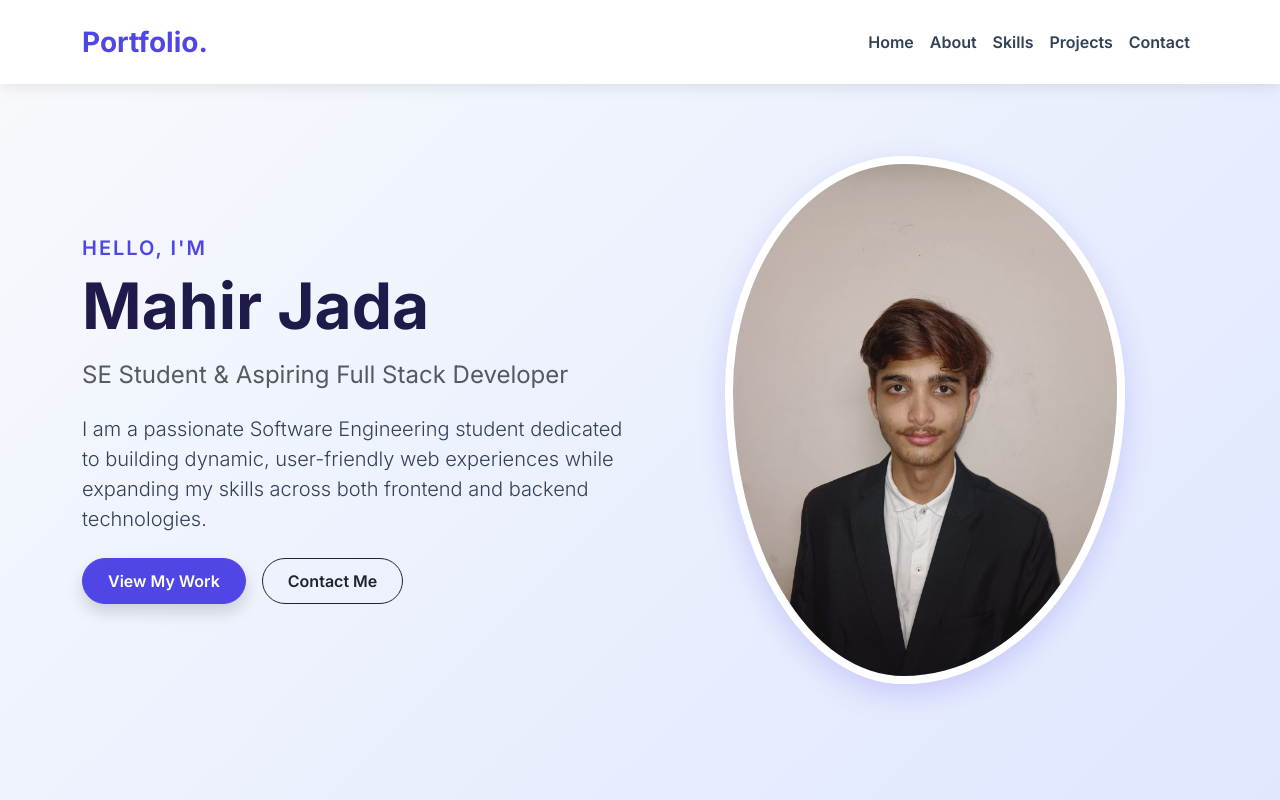
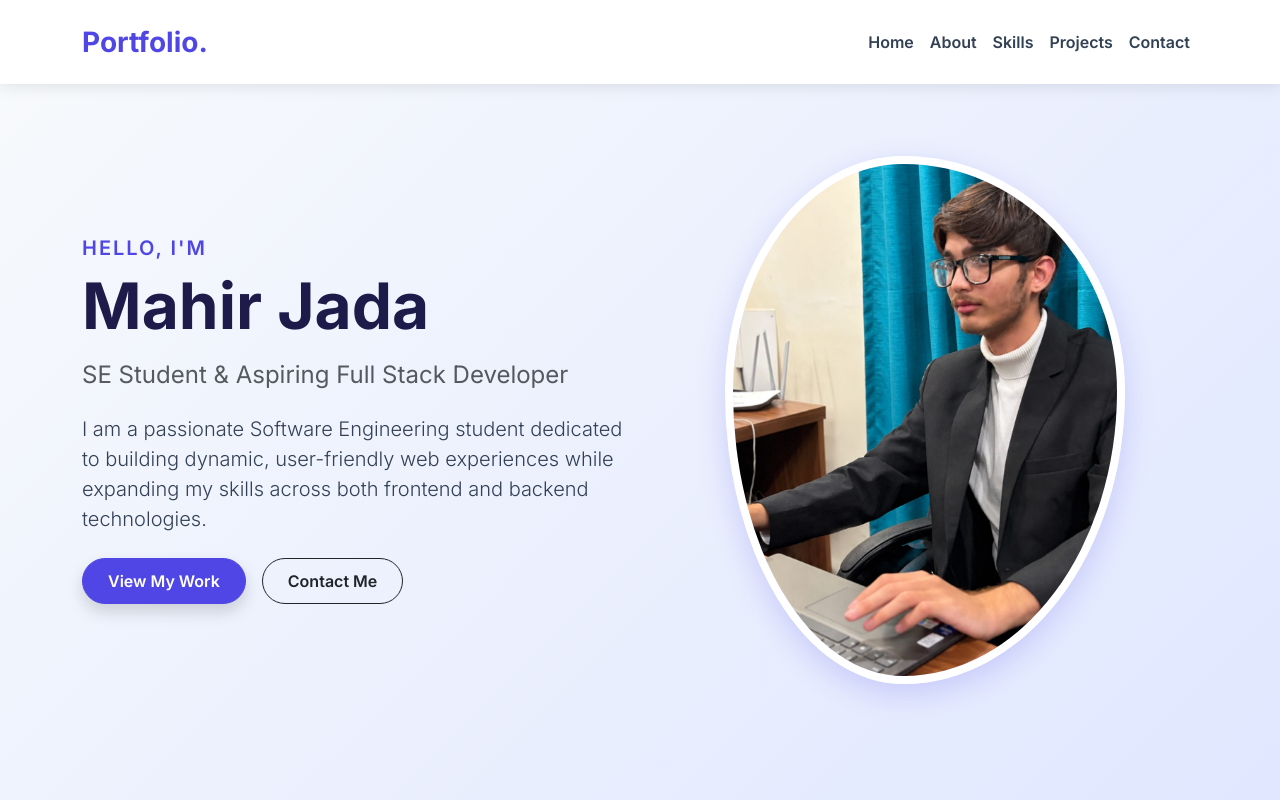
Before and after one commit to Mahir-boss/Personal-Portfolio, a plain HTML site: page index.html in a window 1280 px wide. Shown: the top 800 px of the page. Drawn offline with nearby package versions, Linux system fonts and the light colour scheme.

Commit message:
pic updated

```diff
--- a/index.html
+++ b/index.html
@@ -198,7 +198,7 @@
                     </div>
                 </div>
                 <div class="col-lg-6 order-1 order-lg-2 text-center">
-                    <img src="ME(Professional).jpeg" alt="Profile Picture" class="hero-img img-fluid" style="max-width: 400px; border: 8px solid white;">
+                    <img src="Blazer(ME).jpeg" alt="Profile Picture" class="hero-img img-fluid" style="max-width: 400px; border: 8px solid white;">
                 </div>
             </div>
         </div>
```
Also changed, not shown: Blazer(ME).jpeg (added).
